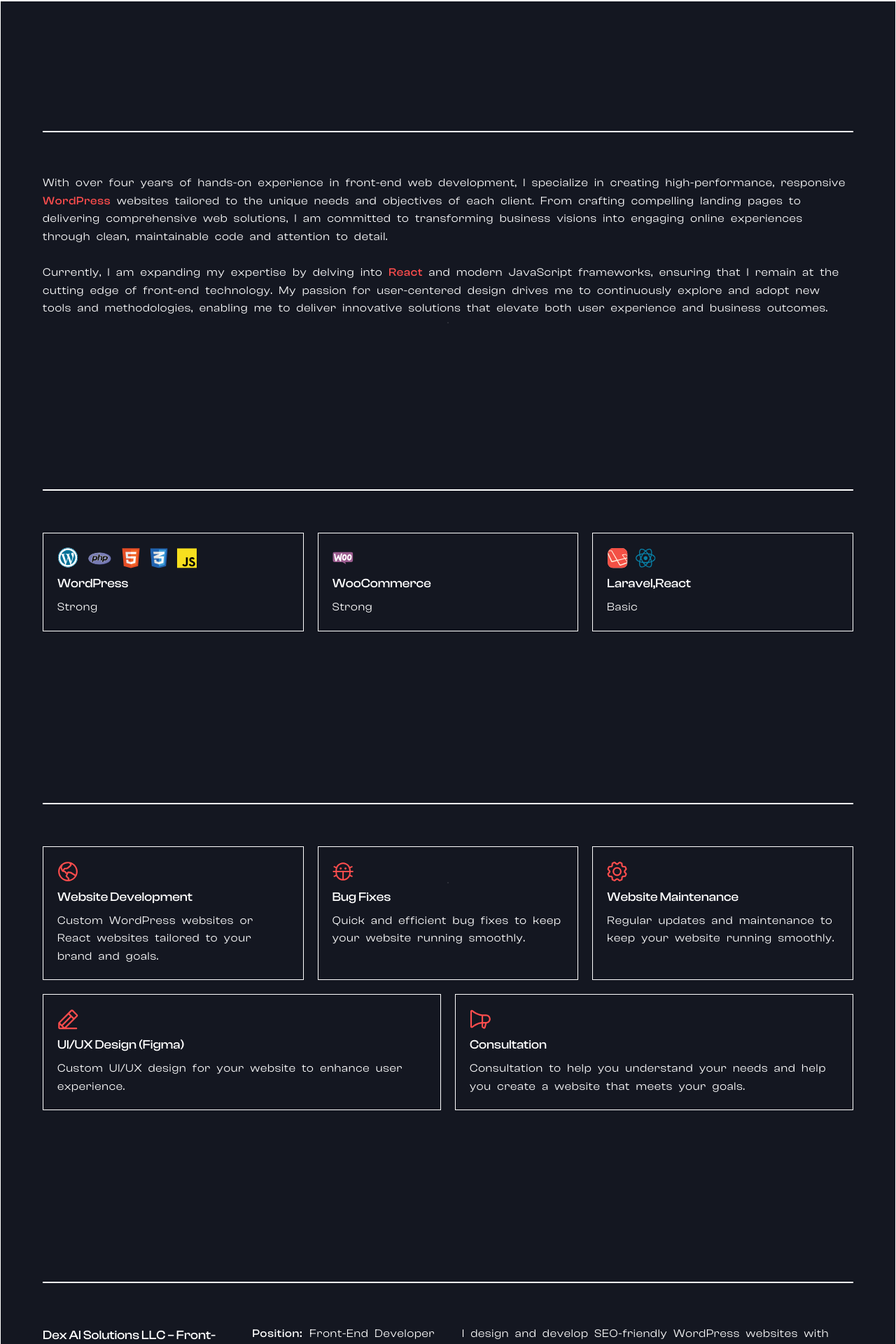
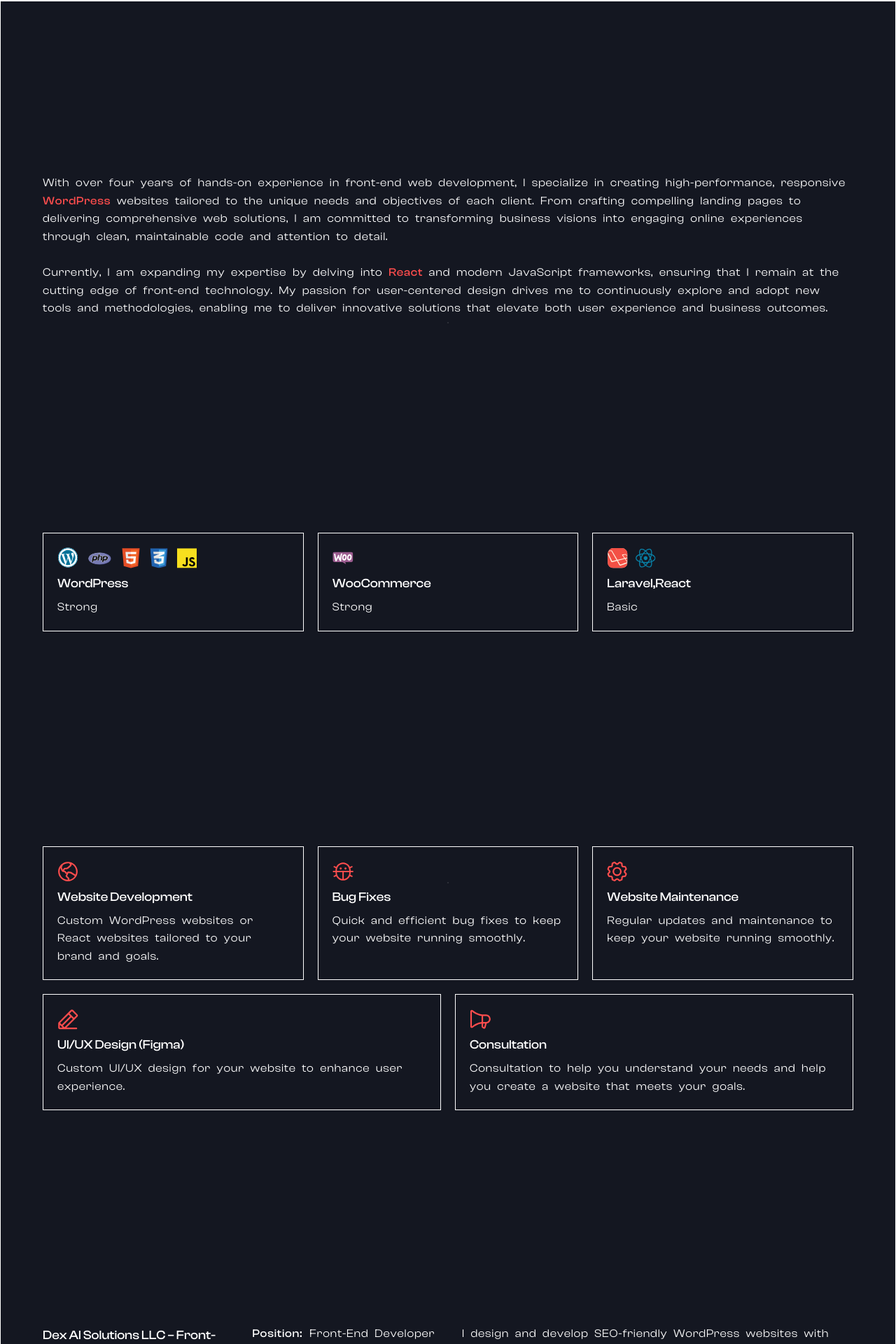
Before and after one commit to nihaal-mansoor/Portfolio, a React (Vite) app: page / in a window 1280 px wide. Shown: the part 739-2659 px from the top of the page at 70% size. Built offline with nearby package versions, Linux system fonts and the light colour scheme; a web font is replaced by a local one.

Commit message:
Added hr animate component

```diff
--- a/src/components/About.jsx
+++ b/src/components/About.jsx
@@ -1,11 +1,12 @@
 import AnimatedTitle from './AnimatedTitle';
+import AnimatedHR from './AnimatedHR';
 
 const About = () => {
   return (
     <section id="about" className="about">
         <div className="container">
             <AnimatedTitle>ABOUT</AnimatedTitle>
-            <hr />
+            <AnimatedHR />
             <p className="text-sm font-clash-regular">With over four years of hands-on experience in front-end web development, I specialize in creating high-performance, responsive <span className="font-clash-medium accent-100">WordPress</span> websites tailored to the unique needs and objectives of each client. From crafting compelling landing pages to delivering comprehensive web solutions, I am committed to transforming business visions into engaging online experiences through clean, maintainable code and attention to detail.
 
             <br /><br />Currently, I am expanding my expertise by delving into <span className="font-clash-medium accent-100">React</span> and modern JavaScript frameworks, ensuring that I remain at the cutting edge of front-end technology. My passion for user-centered design drives me to continuously explore and adopt new tools and methodologies, enabling me to deliver innovative solutions that elevate both user experience and business outcomes.
--- /dev/null
+++ b/src/components/AnimatedHR.jsx
@@ -0,0 +1,20 @@
+import { useHRAnimation } from '../hooks/useGSAPAnimations.js';
+
+const AnimatedHR = ({
+  className = "",
+  ...props
+}) => {
+  const containerRef = useHRAnimation();
+
+  return (
+    <div ref={containerRef}>
+        <hr
+        className={className}
+        {...props}
+        />
+    </div>
+
+  );
+};
+
+export default AnimatedHR;
--- a/src/components/AnimatedTitle.jsx
+++ b/src/components/AnimatedTitle.jsx
@@ -1,4 +1,3 @@
-import React from 'react';
 import { useSplitTextAnimation } from '../hooks/useGSAPAnimations.js';
 
 const AnimatedTitle = ({
--- a/src/components/Blog.jsx
+++ b/src/components/Blog.jsx
@@ -1,5 +1,6 @@
 import blogImage1 from '../assets/cursor-vs-vscode.png';
 import AnimatedTitle from './AnimatedTitle';
+import AnimatedHR from './AnimatedHR';
 
 const Blog = () => {
 
@@ -7,7 +8,7 @@ const Blog = () => {
     <section id="blog" className="blog">
         <div className="container">
             <AnimatedTitle>BLOG</AnimatedTitle>
-            <hr />
+            <AnimatedHR />
             <div className="blog-list">
                 <div className="blog-list-item">
                     <img src={ blogImage1 } alt="Blog 1" width="200" height="250" />
--- a/src/components/Contact.jsx
+++ b/src/components/Contact.jsx
@@ -1,4 +1,5 @@
 import AnimatedTitle from './AnimatedTitle';
+import AnimatedHR from './AnimatedHR';
 
 const Contact = () => {
 
@@ -6,7 +7,7 @@ const Contact = () => {
     <section id="contact" className="contact">
         <div className="container">
             <AnimatedTitle>CONTACT</AnimatedTitle>
-            <hr />
+            <AnimatedHR />
             <p className="text-lg font-clash-regular">Reach out and let’s make something awesome together.</p>
             <form>
                 <div className="form-row">
--- a/src/components/Header.jsx
+++ b/src/components/Header.jsx
@@ -1,6 +1,5 @@
 import { useState, useEffect, useRef, useCallback } from "react";
 import Lenis from "@studio-freight/lenis";
-
 
 const Header = () => {
   const [isActive, setIsActive] = useState(false);
@@ -29,6 +28,7 @@ const Header = () => {
   // 3. Helper for buttons/links—safe, memoised
   const scrollToSection = useCallback((id) => {
     const el = document.getElementById(id);
+
     if (el && lenisRef.current) {
       lenisRef.current.scrollTo(el);
     }
@@ -44,7 +44,7 @@ const Header = () => {
             <div className="nav-toggle" onClick={toggleNav} id="navToggle">&#9776;</div>
             <ul className={`nav-links d-flex ${isActive ? 'active' : ''}`} id="navLinks">
                 <li className="text-sm font-clash-regular"><a onClick={() => scrollToSection('about')}>About</a></li>
-                <li className="text-sm font-clash-regular"><a onClick={() => scrollToSection('services')} >Services</a></li>
+                <li className="text-sm font-clash-regular"><a onClick={() => scrollToSection('what-i-do')} >Services</a></li>
                 <li className="text-sm font-clash-regular"><a onClick={() => scrollToSection('work')} >Work</a></li>
                 <li className="text-sm font-clash-regular"><a onClick={() => scrollToSection('tech')} >Blog</a></li>
                 <li className="text-sm font-clash-regular hire-button"><a onClick={() => scrollToSection('contact')} >Hire Me</a></li>
--- a/src/components/TechStack.jsx
+++ b/src/components/TechStack.jsx
@@ -7,6 +7,7 @@ import woocommerceIcon from '../assets/woocommerce-icon.svg';
 import laravelIcon from '../assets/laravel-icon.svg';
 import reactIcon from '../assets/react-icon.svg';
 import AnimatedTitle from './AnimatedTitle';
+import AnimatedHR from './AnimatedHR';
 
 const TechStack = () => {
 
@@ -14,7 +15,7 @@ const TechStack = () => {
     <section id="tech" className="tech-stack">
         <div className="container">
             <AnimatedTitle>TECH STACK</AnimatedTitle>
-            <hr />
+            <AnimatedHR />
             <div className="tech-stack-list">
                 <div className="tech-stack-item">
                     <div className="tech-stack-item-icons">
--- a/src/components/WhatIDo.jsx
+++ b/src/components/WhatIDo.jsx
@@ -4,6 +4,7 @@ import websiteMaintenanceIcon from '../assets/website-maintenance-icon.svg';
 import uiUxDesignIcon from '../assets/ui-ux-design-icon.svg';
 import consultationIcon from '../assets/consultation-icon.svg';
 import AnimatedTitle from './AnimatedTitle';
+import AnimatedHR from './AnimatedHR';
 
 const WhatIDo = () => {
 
@@ -11,7 +12,7 @@ const WhatIDo = () => {
     <section id="what-i-do" className="what-i-do">
         <div className="container">
             <AnimatedTitle>WHAT I DO</AnimatedTitle>
-            <hr />
+            <AnimatedHR />
             <div className="what-i-do-list">
                 <div className="what-i-do-item">
                     <img src={ websiteDevelopmentIcon } alt="WordPress" width="30" height="30" />
--- a/src/components/Work.jsx
+++ b/src/components/Work.jsx
@@ -1,4 +1,5 @@
 import AnimatedTitle from './AnimatedTitle';
+import AnimatedHR from './AnimatedHR';
 
 const Work = () => {
 
@@ -6,7 +7,7 @@ const Work = () => {
     <section id="work" className="work">
         <div className="container">
             <AnimatedTitle>WORK</AnimatedTitle>
-            <hr className="lineHr" />
+            <AnimatedHR />
             <div className="job-list">
                 <h3 className="text-base font-clash-medium">Dex AI Solutions LLC – Front-End Developer</h3>
                 <div>
--- a/src/hooks/useGSAPAnimations.js
+++ b/src/hooks/useGSAPAnimations.js
@@ -88,8 +88,7 @@ export const useHRAnimation = (scope, dependencies = []) => {
   const containerRef = useRef(null);
 
   useGSAP(() => {
-    const elements = containerRef.current?.querySelectorAll('.lineHr') || [];
-    console.log(elements);
+    const elements = containerRef.current?.querySelectorAll('hr') || [];
       elements.forEach((element) => {
         // Set initial state
         gsap.set(element, {
```
